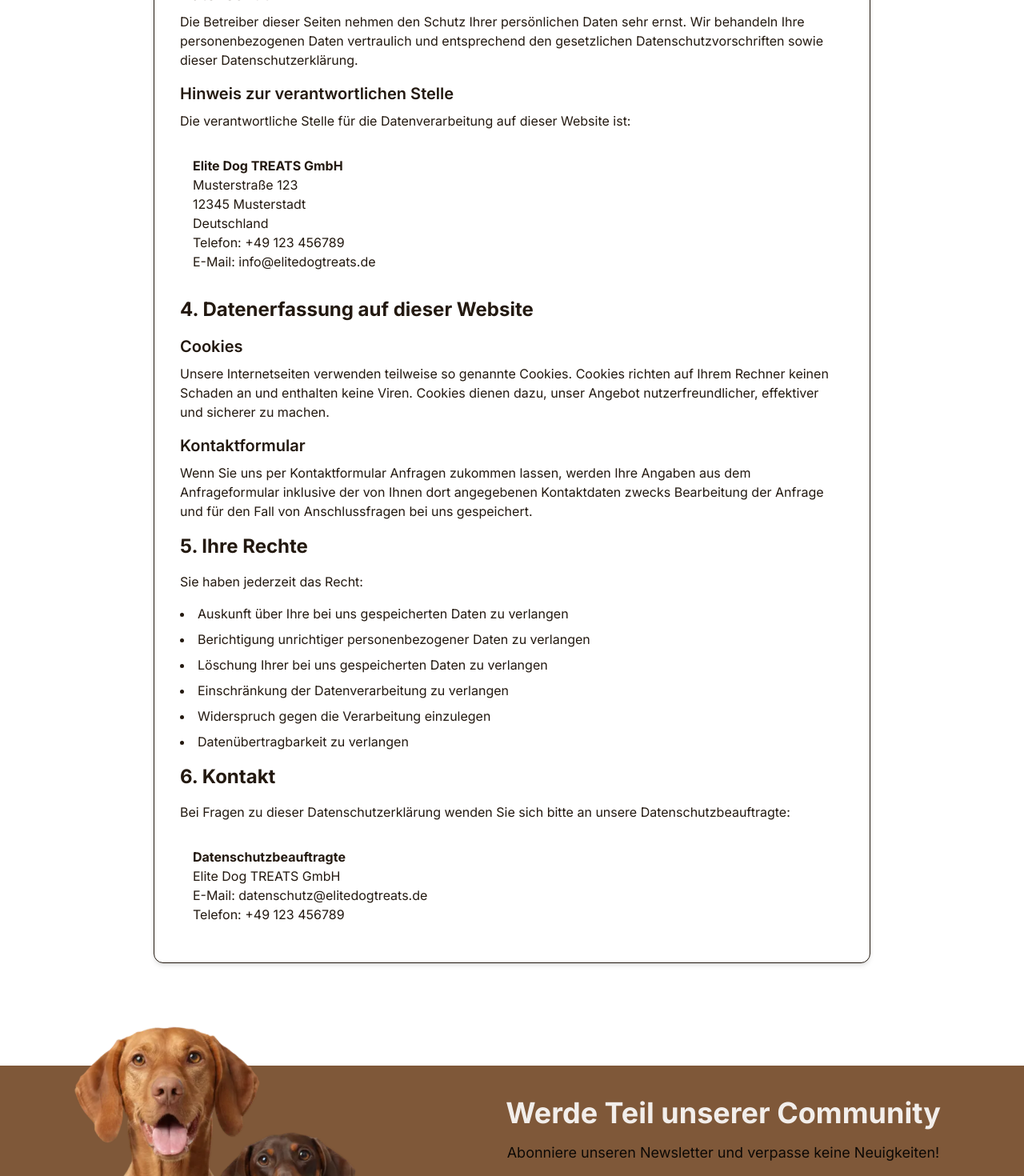
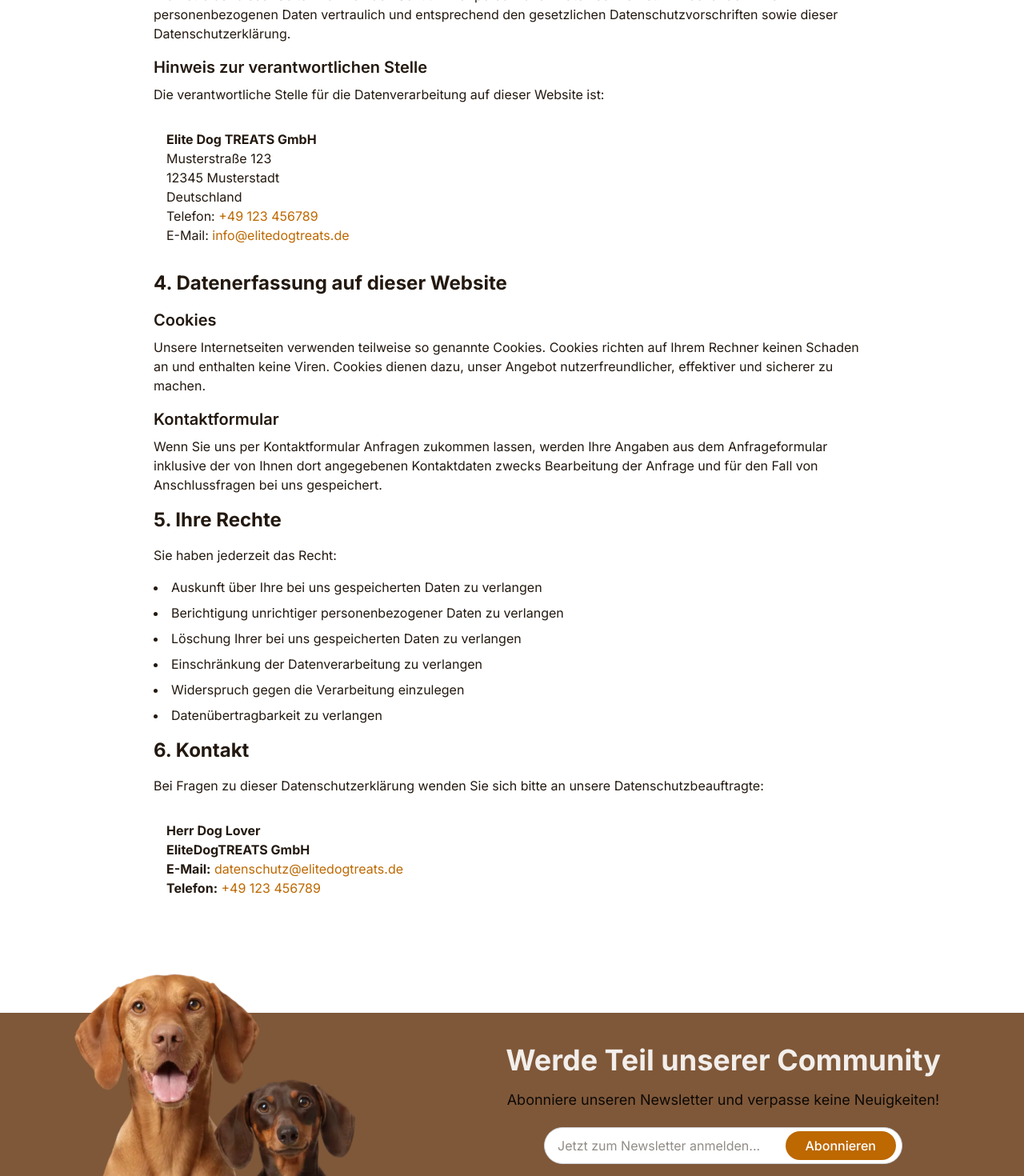
Before and after one commit to theimpactmakers/nextjs-final-e-commerce-project, a Next.js app: page /datenschutz in a window 1280 px wide. Shown: the part 863-2333 px from the top of the page at 80% size. Built offline with nearby package versions, Linux system fonts and the light colour scheme; no server answers; the database is empty.

Commit message:
finished privacy styling

```diff
--- a/app/(legal)/datenschutz/page.tsx
+++ b/app/(legal)/datenschutz/page.tsx
@@ -1,9 +1,10 @@
-export const dynamic = 'force-static';
+export const dynamic = "force-static";
 export const revalidate = 604800; // 7 days
 
 export const metadata = {
   title: "Datenschutzerklärung | Elite Dog TREATS",
-  description: "Erfahren Sie, wie wir Ihre Daten schützen und verarbeiten. DSGVO-konforme Datenschutzerklärung.",
+  description:
+    "Erfahren Sie, wie wir Ihre Daten schützen und verarbeiten. DSGVO-konforme Datenschutzerklärung.",
 };
 
 export default function DatenschutzPage() {
@@ -15,10 +16,10 @@ export default function DatenschutzPage() {
         </h1>
 
         <div className="max-w-4xl mx-auto">
-          <div className="bg-white rounded-lg shadow-md p-8 border border-[hsl(var(--border))]">
+          <div>
             <div className="prose prose-lg max-w-none text-[hsl(var(--foreground))]">
-              <p className="text-sm text-[hsl(var(--muted-foreground))] mb-6">
-                Stand: November 2025
+              <p className="text-sm text-primary mb-6">
+                <strong>Stand:</strong> November 2025
               </p>
 
               <h2 className="text-2xl font-bold text-[hsl(var(--primary))] mb-4">
@@ -100,9 +101,21 @@ export default function DatenschutzPage() {
                   <br />
                   Deutschland
                   <br />
-                  Telefon: +49 123 456789
+                  Telefon:{" "}
+                  <a
+                    href="tel:+49123456789"
+                    className="text-accent hover:underline"
+                  >
+                    +49 123 456789
+                  </a>
                   <br />
-                  E-Mail: info@elitedogtreats.de
+                  E-Mail:{" "}
+                  <a
+                    href="mailto:info@elitedogtreats.de"
+                    className="text-accent hover:underline"
+                  >
+                    info@elitedogtreats.de
+                  </a>
                 </p>
               </div>
 
@@ -159,15 +172,27 @@ export default function DatenschutzPage() {
                 an unsere Datenschutzbeauftragte:
               </p>
 
-              <div className="bg-[hsl(var(--secondary))] p-4 rounded-lg">
+              <div className=" bg-[hsl(var(--secondary))] p-4 rounded-lg">
                 <p>
-                  <strong>Datenschutzbeauftragte</strong>
+                  <strong>Herr Dog Lover</strong>
                   <br />
-                  Elite Dog TREATS GmbH
+                  <strong>EliteDogTREATS GmbH</strong>
                   <br />
-                  E-Mail: datenschutz@elitedogtreats.de
+                  <strong>E-Mail:</strong>{" "}
+                  <a
+                    href="mailto:abschlussprojekt321@gmail.com"
+                    className="text-accent hover:underline"
+                  >
+                    datenschutz@elitedogtreats.de
+                  </a>
                   <br />
-                  Telefon: +49 123 456789
+                  <strong>Telefon:</strong>{" "}
+                  <a
+                    href="tel:+49123456789"
+                    className="text-accent hover:underline"
+                  >
+                    +49 123 456789
+                  </a>
                 </p>
               </div>
             </div>
```
